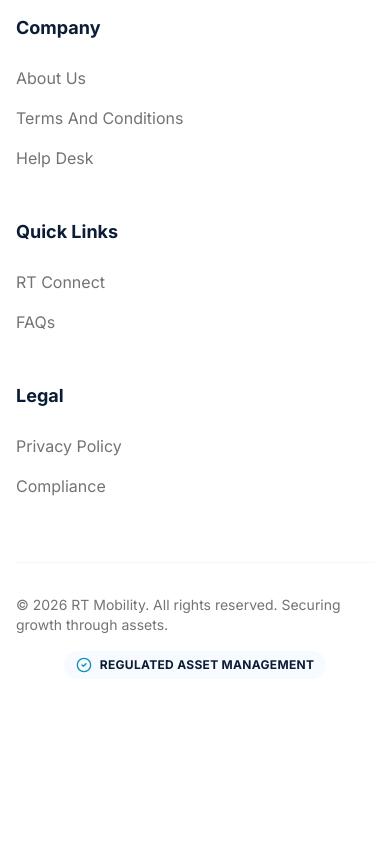
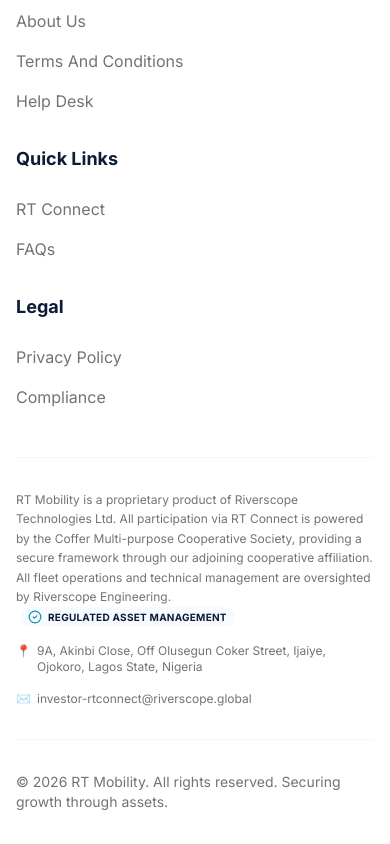
Before and after one commit to OlusanyaAyomide/Rt-mobilities-website, a Next.js app: page /help in a window 390 px wide. Shown: the part 4036-4880 px from the top of the page. Before the commit the page ends 4755 px from the top, so only its background shows below. Built offline with nearby package versions, Linux system fonts and the light colour scheme.

Commit message:
add-upates

```diff
--- a/components/contact/ContactInfo.tsx
+++ b/components/contact/ContactInfo.tsx
@@ -8,7 +8,7 @@
 const contactDetails = [
   {
     title: "Head Office Address",
-    value: "Mulliner Towers, 39 Alfred Rewane Rd, Ikoyi, Lagos, Nigeria",
+    value: "9A, Akinbi Close, Off Olusegun Coker Street, Ijaiye, Ojokoro, Lagos State, Nigeria",
     icon: MapPin,
     action: "View on Map",
     color: "bg-blue-50 text-blue-600",
@@ -22,7 +22,7 @@
   },
   {
     title: "Email Address",
-    value: "info@rtmobility.ng",
+    value: "investor-rtconnect@riverscope.global",
     icon: Mail,
     action: "Send an email",
     color: "bg-sky-50 text-sky-600",
--- a/components/help/HelpFAQ.tsx
+++ b/components/help/HelpFAQ.tsx
@@ -57,7 +57,7 @@
     value: "faq-7",
     question: "Is RT Mobility a financial or investment platform?",
     answer:
-      "No. RT Mobility is a transportation and mobility services company. Any structured participation or contribution programs are managed separately under dedicated platforms and are subject to their own terms and conditions.",
+      "No. RT Mobility is a transportation and mobility services company.Any structured participation or contribution programs are managed separately under dedicated platforms and are subject to their own terms and conditions",
   },
 ];
 
--- a/components/landing/Footer.tsx
+++ b/components/landing/Footer.tsx
@@ -8,20 +8,20 @@
   const currentYear = new Date().getFullYear();
 
   return (
-    <footer className="bg-white text-primary-deep pt-20 pb-10 border-t border-primary/5">
+    <footer className="bg-white text-primary-deep pt-16 pb-8 border-t border-primary/5">
       <div className="container mx-auto px-4">
-        <div className="grid grid-cols-1 md:grid-cols-2 lg:grid-cols-4 gap-12 mb-16">
+        <div className="grid grid-cols-1 md:grid-cols-2 lg:grid-cols-4 gap-8 mb-12">
           {/* Brand Column */}
-          <div className="space-y-6">
+          <div className="space-y-4">
             <Logo />
-            <p className="text-muted-foreground leading-relaxed max-w-xs">
+            <p className="text-muted-foreground leading-relaxed max-w-xs text-sm">
               Pioneering asset-backed wealth creation through transparent RT Connect management across Africa.
             </p>
-            <div className="flex items-center gap-4 text-muted-foreground">
-              <Link href="#" className="hover:text-primary transition-colors"><Twitter className="w-5 h-5" /></Link>
-              <Link href="#" className="hover:text-primary transition-colors"><Instagram className="w-5 h-5" /></Link>
-              <Link href="#" className="hover:text-primary transition-colors"><Linkedin className="w-5 h-5" /></Link>
-              <Link href="#" className="hover:text-primary transition-colors"><Facebook className="w-5 h-5" /></Link>
+            <div className="flex items-center gap-4 text-muted-foreground pt-1">
+              <Link href="#" className="hover:text-primary transition-colors"><Twitter className="w-4 h-4" /></Link>
+              <Link href="#" className="hover:text-primary transition-colors"><Instagram className="w-4 h-4" /></Link>
+              <Link href="#" className="hover:text-primary transition-colors"><Linkedin className="w-4 h-4" /></Link>
+              <Link href="#" className="hover:text-primary transition-colors"><Facebook className="w-4 h-4" /></Link>
             </div>
           </div>
 
@@ -54,14 +54,30 @@
           </div>
         </div>
 
+        {/* Disclaimer & Info Text Block */}
+        <div className="pt-8 border-t border-primary/5 pb-8 space-y-4">
+          <p className="text-xs text-muted-foreground leading-relaxed">
+            RT Mobility is a proprietary product of Riverscope Technologies Ltd. All participation via RT Connect is powered by the Coffer Multi-purpose Cooperative Society, providing a secure framework through our adjoining cooperative affiliation. All fleet operations and technical management are oversighted by Riverscope Engineering.{" "}
+            <span className="inline-flex items-center gap-1.5 font-medium text-primary-deep bg-blue-50/50 px-2 py-0.5 rounded-full ml-1 align-middle">
+              <CheckCircle2 className="w-3.5 h-3.5 text-primary" />
+              <span className="tracking-wide uppercase text-[10px] font-bold">REGULATED ASSET MANAGEMENT</span>
+            </span>
+          </p>
+          <div className="flex flex-col sm:flex-row gap-4 sm:gap-8 text-xs text-muted-foreground">
+            <span className="flex items-start gap-1.5">
+              <span>📍</span>
+              <span>9A, Akinbi Close, Off Olusegun Coker Street, Ijaiye, Ojokoro, Lagos State, Nigeria</span>
+            </span>
+            <span className="flex items-center gap-1.5">
+              <span>✉️</span>
+              <a href="mailto:investor-rtconnect@riverscope.global" className="hover:text-primary transition-colors">investor-rtconnect@riverscope.global</a>
+            </span>
+          </div>
+        </div>
+
         {/* Bottom Bar */}
         <div className="pt-8 border-t border-primary/5 flex flex-col md:flex-row justify-between items-center gap-4 text-sm text-muted-foreground">
           <p>© {currentYear} RT Mobility. All rights reserved. Securing growth through assets.</p>
-
-          <div className="flex items-center gap-2 font-medium text-primary-deep bg-blue-50/50 px-3 py-1.5 rounded-full">
-            <CheckCircle2 className="w-4 h-4 text-primary" />
-            <span className="tracking-wide uppercase text-xs font-bold">REGULATED ASSET MANAGEMENT</span>
-          </div>
         </div>
       </div>
     </footer>
--- a/components/landing/Header.tsx
+++ b/components/landing/Header.tsx
@@ -38,6 +38,7 @@
     { name: "About Us", href: "/about" },
     { name: "Contact Us", href: "/contact" },
     { name: "RT Connect", href: "/rt-connect" },
+    { name: "Compliance", href: "/compliance" },
   ];
 
   // Determine effective style
--- a/components/landing/HowWeWork/CarouselSection.tsx
+++ b/components/landing/HowWeWork/CarouselSection.tsx
@@ -8,6 +8,7 @@
   { src: "/transport.webp", alt: "Ride Services" },
   { src: "/assests.jpeg", alt: "Vehicle Rentals" },
   { src: "/operation.jpg", alt: "Ownership Schemes" },
+  { src: "/garage.jpg", alt: "Managed Services" },
 ];
 
 interface CarouselSectionProps {
@@ -48,7 +49,7 @@
 
   return (
     <div
-      className="relative h-[500px] w-full overflow-hidden rounded-2xl md:h-[580px] touch-pan-y"
+      className="relative h-[500px] w-full overflow-hidden rounded-2xl lg:h-full lg:min-h-[716px] touch-pan-y"
       onTouchStart={onTouchStart}
       onTouchMove={onTouchMove}
       onTouchEnd={onTouchEnd}
@@ -81,7 +82,8 @@
             "h-2 w-2 rounded-full",
             activeIndex === 0 ? "bg-emerald-400" :
               activeIndex === 1 ? "bg-blue-400" :
-                "bg-amber-400"
+                activeIndex === 2 ? "bg-amber-400" :
+                  "bg-purple-400"
           )} />
           {images[activeIndex].alt}
         </div>
--- a/components/landing/HowWeWork/HowWeWork.tsx
+++ b/components/landing/HowWeWork/HowWeWork.tsx
@@ -20,7 +20,7 @@
   const startTimer = () => {
     stopTimer();
     timerRef.current = setTimeout(() => {
-      setActiveIndex((prev) => (prev + 1) % 3);
+      setActiveIndex((prev) => (prev + 1) % 4);
     }, 5000); // 5 seconds
   };
 
@@ -38,9 +38,9 @@
 
   const handleSwipe = (direction: "left" | "right") => {
     if (direction === "left") {
-      setActiveIndex((prev) => (prev + 1) % 3);
+      setActiveIndex((prev) => (prev + 1) % 4);
     } else {
-      setActiveIndex((prev) => (prev - 1 + 3) % 3);
+      setActiveIndex((prev) => (prev - 1 + 4) % 4);
     }
   };
 
--- a/components/landing/Workflow/Workflow.tsx
+++ b/components/landing/Workflow/Workflow.tsx
@@ -8,12 +8,12 @@
   {
     title: "1. Choose Your Mobility Path",
     description: "Ride with us, rent a vehicle, or apply for a purchase program.",
-    gif: "/pay.gif",
+    gif: "/order.gif",
   },
   {
     title: "2. Get Onboarded Digitally",
     description: "Fast verification, clear terms, and seamless onboarding.",
-    gif: "/order.gif",
+    gif: "/digital.gif",
   },
   {
     title: "3. Operate with Support",
@@ -42,7 +42,7 @@
             Simple. Structured. Scalable.
           </h2>
           <h3 className="text-3xl md:text-4xl font-bold text-primary-deep mb-6 inline-block relative">
-            HOW RT Mobility WORKS
+            HOW <span className="capitalize">RT Mobility</span> WORKS
             {/* Animated Underline */}
             <span
               className={cn(
--- a/components/landing/Workflow/WorkflowCard.tsx
+++ b/components/landing/Workflow/WorkflowCard.tsx
@@ -65,7 +65,10 @@
           </p>
 
           <Button
-            className="w-fit h-12 rounded-full px-6 bg-primary-deep hover:bg-primary transition-all duration-300"
+            className={cn(
+              "w-fit h-12 rounded-full px-6 bg-primary-deep hover:bg-primary transition-all duration-300",
+              index === 2 && "md:-mt-4"
+            )}
             size="sm"
           >
             Learn More
```
Also changed, not shown: components/landing/HowWeWork/ContentSection.tsx (+10 -5 lines), public/digital.gif (added), public/workflow_ref.png (deleted).
